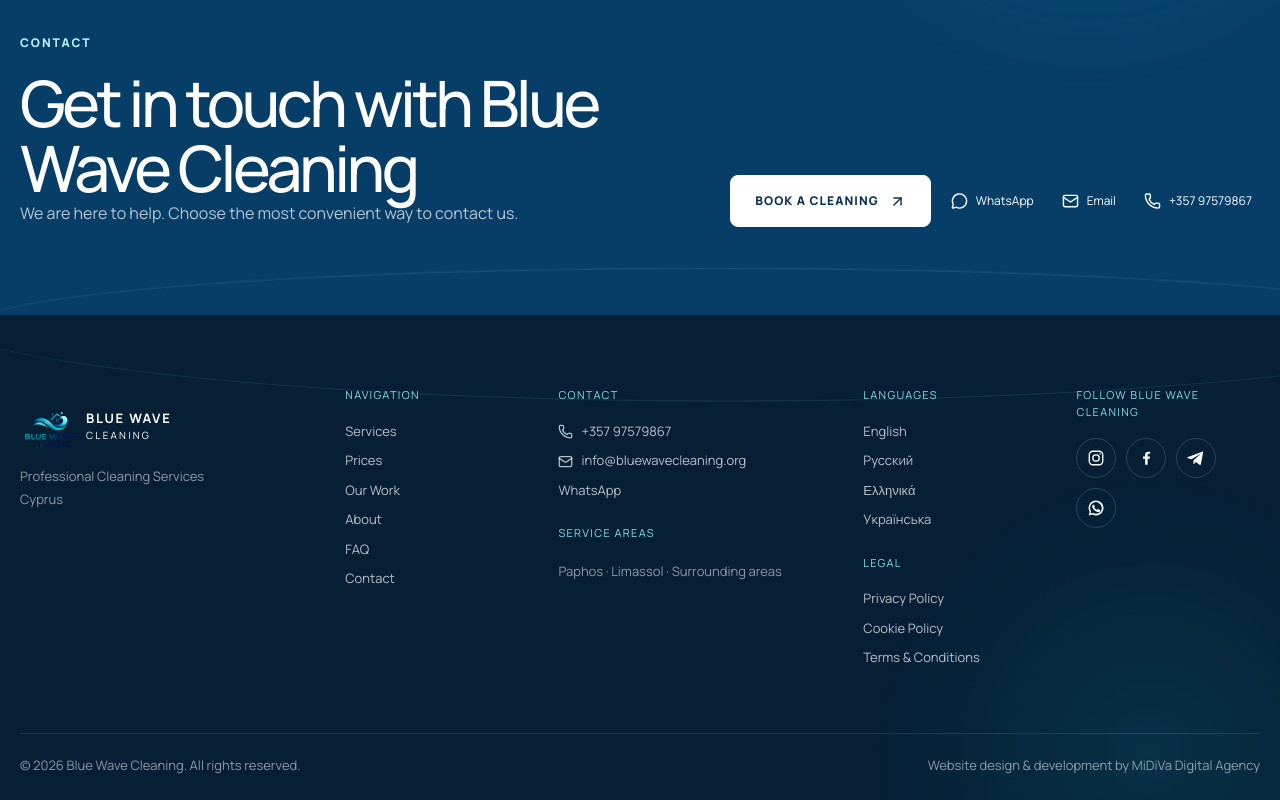
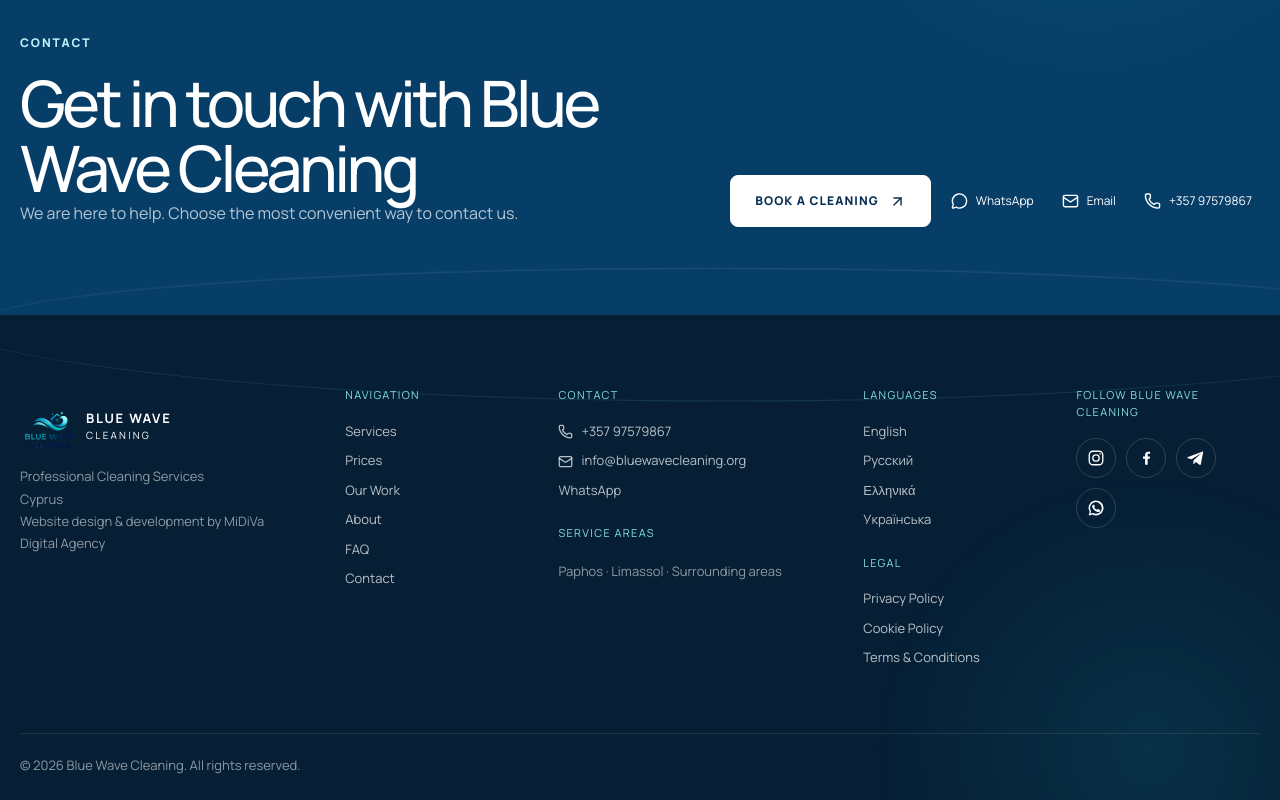
Before and after one commit to dinamaksina-cpu/wavesssss, a Next.js app: page /en in a window 1280 px wide. Shown: the part 6529-7329 px from the top of the page. Built offline with nearby package versions, Linux system fonts and the light colour scheme.

Commit message:
Show MiDiVa agency credit clearly on desktop footer

```diff
--- a/components/Footer.tsx
+++ b/components/Footer.tsx
@@ -7,10 +7,10 @@
 
 export function Footer({ locale, dict }: { locale: Locale; dict: Dictionary }) {
   return <footer className="site-footer"><div className="container footer-grid">
-    <div className="footer-brand"><Logo locale={locale} /><p>{company.tagline}<br />{company.country}</p></div>
+    <div className="footer-brand"><Logo locale={locale} /><p>{company.tagline}<br />{company.country}</p><p>{dict.footer.credit}</p></div>
     <div><h3>{dict.footer.nav}</h3>{[["services", dict.nav.services], ["prices", dict.nav.prices], ["gallery", dict.gallery.title], ["about", dict.nav.about], ["faq", dict.nav.faq], ["contact", dict.nav.contact]].map(([path, label]) => <Link key={path} href={`/${locale}/${path}`}>{label}</Link>)}</div>
     <div><h3>{dict.footer.contact}</h3><a href={company.phoneHref}><Phone size={15} />{company.phoneDisplay}</a><a href={`mailto:${company.email}`}><Mail size={15} />{company.email}</a><a href={company.whatsapp} target="_blank" rel="noreferrer">WhatsApp</a><h3 className="footer-subhead">{dict.footer.areas}</h3><p>{company.areas.join(" · ")} · {dict.footer.surrounding}</p></div>
     <div><h3>{dict.footer.languages}</h3>{locales.map(code => <Link key={code} href={`/${code}`}>{languageNames[code]}</Link>)}<h3 className="footer-subhead">{dict.footer.legal}</h3><Link href={`/${locale}/privacy`}>{dict.legal.privacy}</Link><Link href={`/${locale}/cookies`}>{dict.legal.cookies}</Link><Link href={`/${locale}/terms`}>{dict.legal.terms}</Link></div>
     <div className="footer-social"><h3>{dict.social.follow}</h3><SocialLinks dict={dict} compact /></div>
-  </div><div className="container footer-bottom"><p>© {new Date().getFullYear()} {company.name}. {dict.footer.rights}</p><p>{dict.footer.credit}</p></div></footer>;
+  </div><div className="container footer-bottom"><p>© {new Date().getFullYear()} {company.name}. {dict.footer.rights}</p></div></footer>;
 }
```
